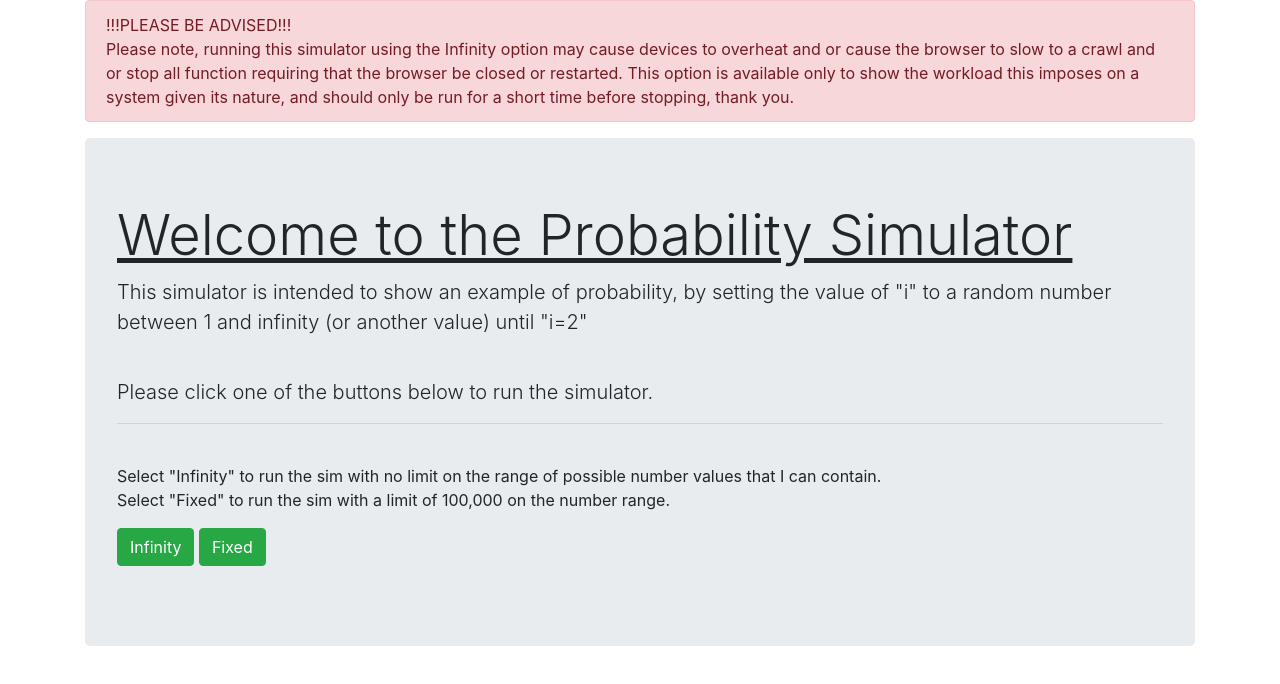
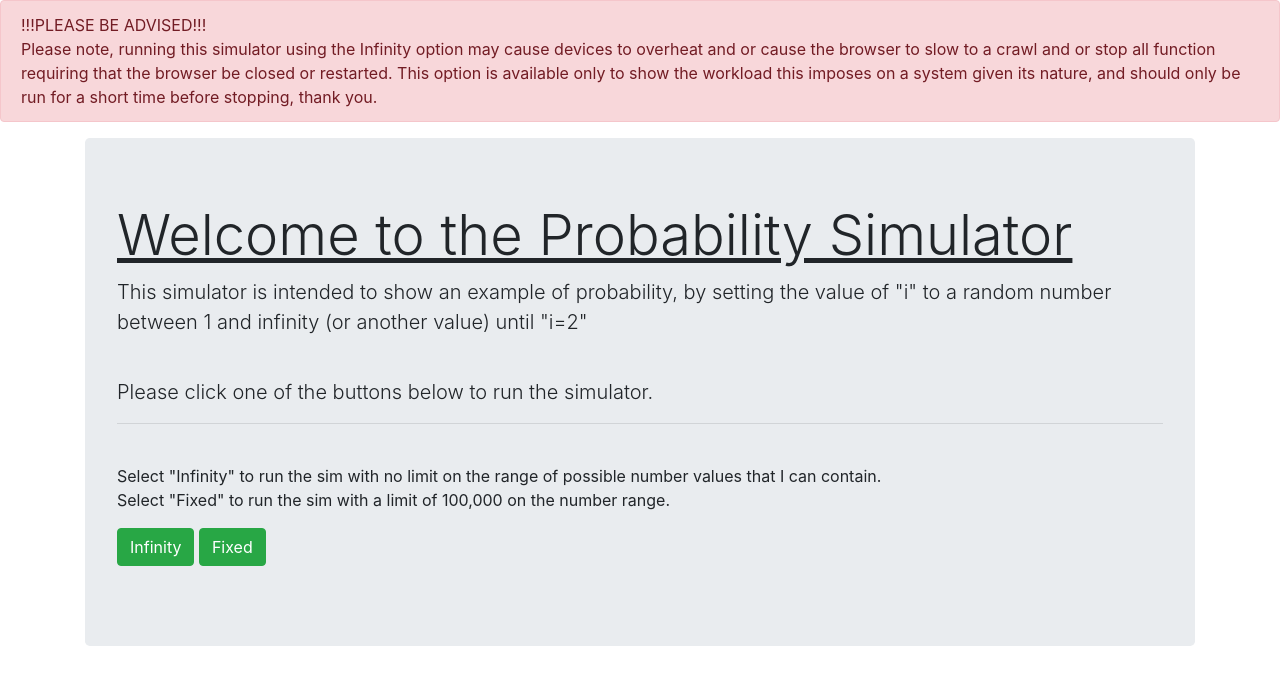
Before and after one commit to brando5393/probability-simulator, a plain HTML site: page index.html in a window 1280 px wide. Drawn offline with nearby package versions, Linux system fonts and the light colour scheme.

Commit message:
Changed notice location again

```diff
--- a/index.html
+++ b/index.html
@@ -13,22 +13,28 @@
 </head>
 
 <body>
+    <div class="alert alert-danger" role="alert">
+        !!!PLEASE BE ADVISED!!!
+        <br>
+        Please note, running this simulator using the Infinity option may cause devices to overheat and or cause the
+        browser to slow to a crawl and or stop all function requiring that the browser be closed or restarted. This
+        option is available only to show the workload this imposes on a system given its nature, and should only be run
+        for a short time before stopping, thank you.
+    </div>
     <div class="container">
         <header>
-                <div class="alert alert-danger" role="alert">
-                        !!!PLEASE BE ADVISED!!!
-                        <br>
-                        Please note, running this simulator using the Infinity option may cause devices to overheat and or cause the browser to slow to a crawl and or stop all function requiring that the browser be closed or restarted. This option is available only to show the workload this imposes on a system given its nature, and should only be run for a short time before stopping, thank you.
-                    </div>
             <div class="jumbotron">
                 <h1 class="display-4">Welcome to the Probability Simulator</h1>
                 <p class="lead">This simulator is intended to show an example of probability, by setting the value of
                     "i" to a random number between 1 and infinity (or another value) until "i=2"</p>
                 <br>
-                <p class="lead">Please click one of the buttons below to run the simulator. <br> <hr> <br> Select "Infinity" to run the sim with no limit on the range of possible number values that I can contain. <br> Select "Fixed" to run the sim with a limit of 100,000 on the number range. </p>
+                <p class="lead">Please click one of the buttons below to run the simulator. <br>
+                    <hr> <br> Select "Infinity" to run the sim with no limit on the range of possible number values that
+                    I can contain. <br> Select "Fixed" to run the sim with a limit of 100,000 on the number range. </p>
                 <form>
                     <div class="form-group">
-                        <button type="button" class="btn btn-success" onclick="infinity();" value="Infinity">Infinity</button>
+                        <button type="button" class="btn btn-success" onclick="infinity();"
+                            value="Infinity">Infinity</button>
                         <button type="button" class="btn btn-success" onclick="fixed();" value="Fixed">Fixed</button>
                     </div>
                 </form>
```
